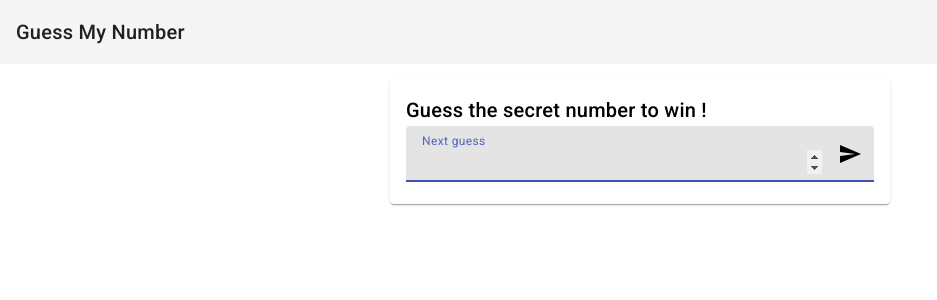
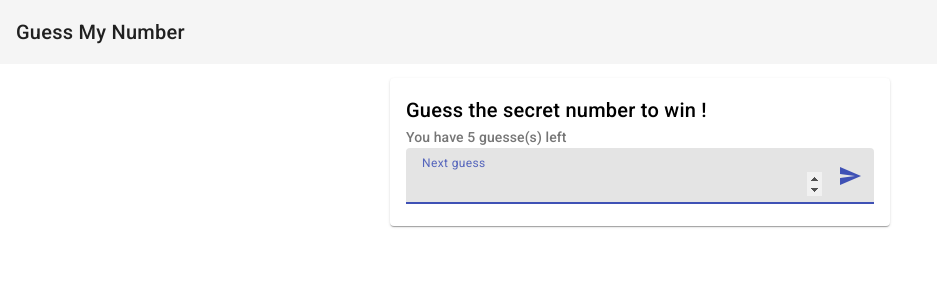
Before and after one commit to clinm/guess-my-number, an Angular app: page / in a window 1280 px wide. Shown: the top 300 px of the page, without its empty margins (0-937 px from the left). Built offline with nearby package versions, Linux system fonts and the light colour scheme.

Commit message:
add: display remaining attempts

```diff
--- a/src/app/pages/home/game.viewmodel.ts
+++ b/src/app/pages/home/game.viewmodel.ts
@@ -22,6 +22,7 @@ export type Guess = {
 export type GameVM = {
     state: GameState,
     isGameOver: boolean,
+    remainingAttempt: number,
     guesses: Guess[]
 }
 
@@ -44,6 +45,7 @@ export class GameViewModel {
         return {
             state: GameState.IN_PROGRESS,
             isGameOver: false,
+            remainingAttempt: this.remainingAttempt,
             guesses: this.guesses
         };
     }
@@ -79,6 +81,7 @@ export class GameViewModel {
         return {
             state: GameState.LOSE,
             isGameOver: true,
+            remainingAttempt: this.remainingAttempt,
             guesses: this.guesses
         };
     }
@@ -92,6 +95,7 @@ export class GameViewModel {
         return {
             state: GameState.WIN,
             isGameOver: true,
+            remainingAttempt: this.remainingAttempt,
             guesses: this.guesses
         };
     }
@@ -105,6 +109,7 @@ export class GameViewModel {
         return {
             state: GameState.IN_PROGRESS,
             isGameOver: false,
+            remainingAttempt: this.remainingAttempt,
             guesses: this.guesses
         };
     }
--- a/src/app/pages/home/home.component.html
+++ b/src/app/pages/home/home.component.html
@@ -6,6 +6,7 @@
   <mat-card>
     <mat-card-header>
       <mat-card-title>Guess the secret number to win !</mat-card-title>
+      <mat-card-subtitle>You have {{ game.remainingAttempt }} guesse(s) left</mat-card-subtitle>
     </mat-card-header>
     <mat-card-content>
       <div>
@@ -32,7 +33,7 @@
           <mat-form-field>
             <mat-label>Next guess</mat-label>
             <input type="number" matInput autofocus name="guess" aria-label="your guess" [(ngModel)]="input" [disabled]="game.isGameOver">
-            <button matSuffix mat-icon-button type="submit" aria-label="send" [disabled]="game.isGameOver">
+            <button matSuffix mat-icon-button color="primary" type="submit" aria-label="send" [disabled]="game.isGameOver">
               <mat-icon>send</mat-icon>
             </button>
           </mat-form-field>
```
Also changed, not shown: 1 other file (tests, documents, lock files or other folders).
